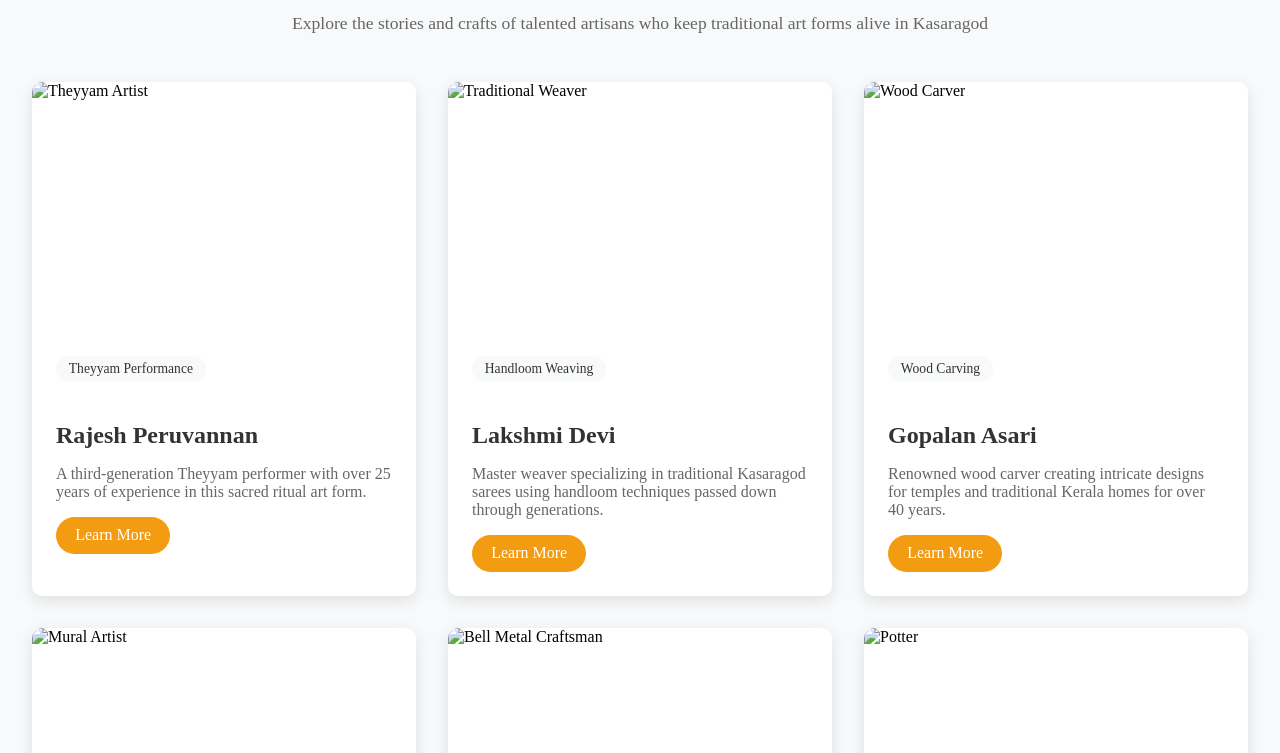
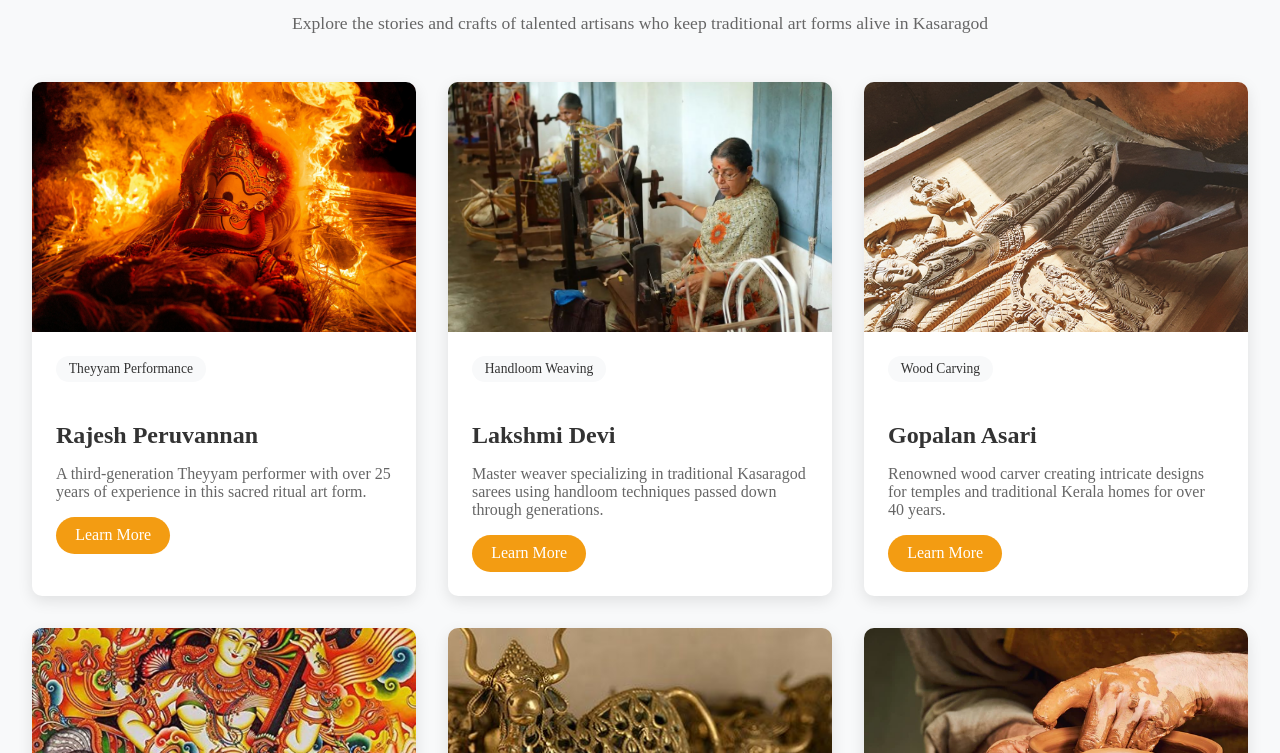
Before and after one commit to sanjay-sanju-03/hackathon, a plain HTML site: page arts-artisans.html in a window 1280 px wide. Shown: the part 687-1440 px from the top of the page. Drawn offline with Linux system fonts and the light colour scheme.

Commit message:
updated arts and artisans page

```diff
--- a/arts-artisans.html
+++ b/arts-artisans.html
@@ -226,7 +226,7 @@
         <div class="artisan-cards">
             <div class="artisan-card">
                 <div class="artisan-img">
-                    <img src="images/theyyam-artist.jpg" alt="Theyyam Artist">
+                    <img src="images/theyyam.jpg" alt="Theyyam Artist">
                 </div>
                 <div class="artisan-info">
                     <span class="artisan-specialty">Theyyam Performance</span>
@@ -238,7 +238,7 @@
 
             <div class="artisan-card">
                 <div class="artisan-img">
-                    <img src="images/weaver.jpg" alt="Traditional Weaver">
+                    <img src="images/loom.webp" alt="Traditional Weaver">
                 </div>
                 <div class="artisan-info">
                     <span class="artisan-specialty">Handloom Weaving</span>
@@ -250,7 +250,7 @@
 
             <div class="artisan-card">
                 <div class="artisan-img">
-                    <img src="images/wood-carver.jpg" alt="Wood Carver">
+                    <img src="images/wood.jpg" alt="Wood Carver">
                 </div>
                 <div class="artisan-info">
                     <span class="artisan-specialty">Wood Carving</span>
@@ -262,7 +262,7 @@
 
             <div class="artisan-card">
                 <div class="artisan-img">
-                    <img src="images/mural-artist.jpg" alt="Mural Artist">
+                    <img src="images/gems.jpg" alt="Mural Artist">
                 </div>
                 <div class="artisan-info">
                     <span class="artisan-specialty">Mural Painting</span>
@@ -274,7 +274,7 @@
 
             <div class="artisan-card">
                 <div class="artisan-img">
-                    <img src="images/bell-metal.jpg" alt="Bell Metal Craftsman">
+                    <img src="images/ball metal craft.jpg" alt="Bell Metal Craftsman">
                 </div>
                 <div class="artisan-info">
                     <span class="artisan-specialty">Bell Metal Craft</span>
@@ -286,7 +286,7 @@
 
             <div class="artisan-card">
                 <div class="artisan-img">
-                    <img src="images/pottery.jpg" alt="Potter">
+                    <img src="images/pottery.webp" alt="Potter">
                 </div>
                 <div class="artisan-info">
                     <span class="artisan-specialty">Traditional Pottery</span>
```
Also changed, not shown: images/ball metal craft.jpg (added), images/gems.jpg (added), images/pottery.webp (added), images/wood.jpg (added).
